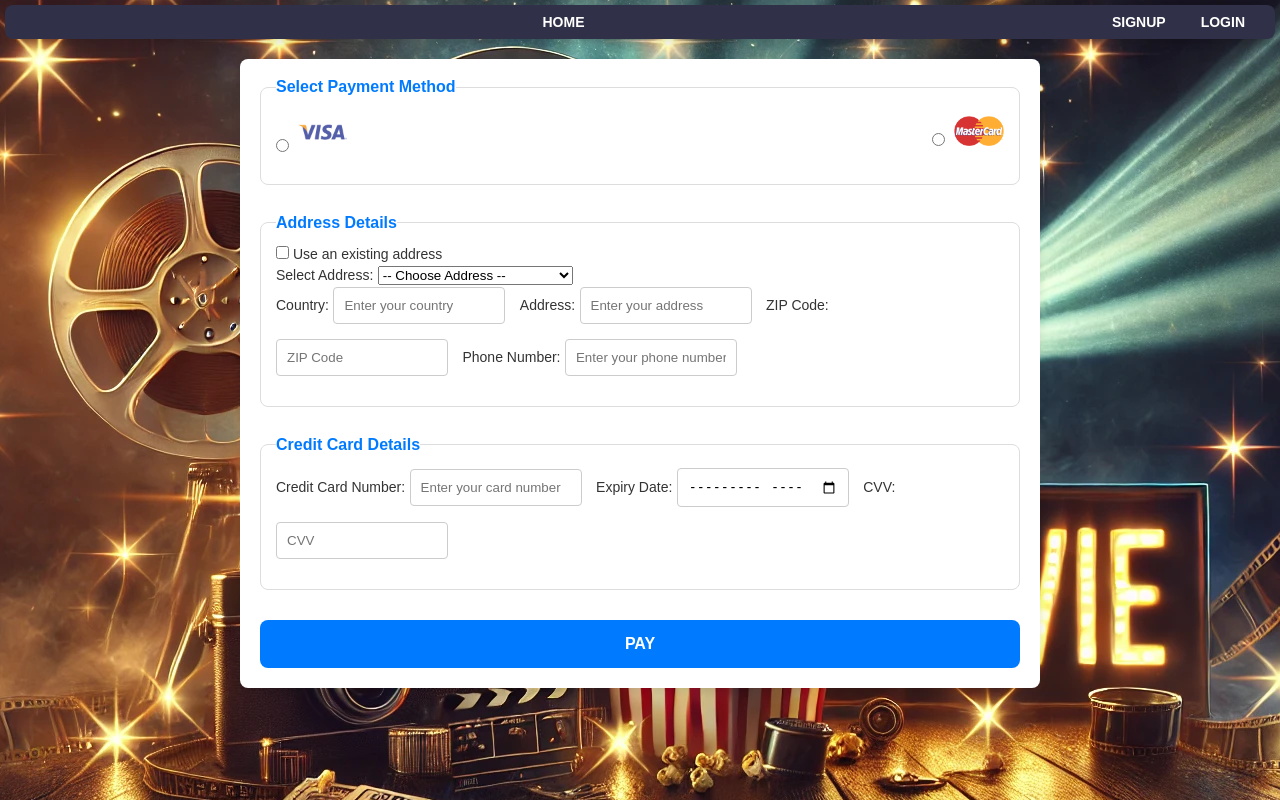
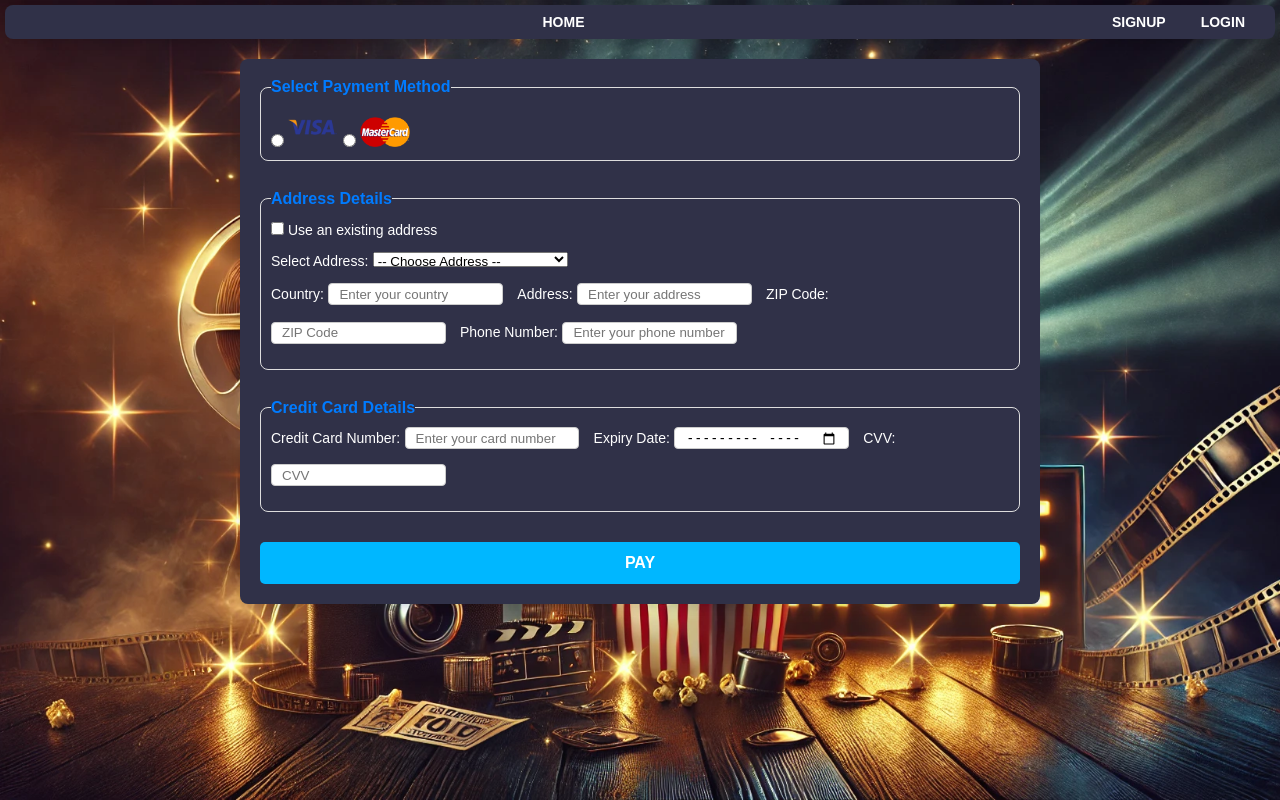
Before and after one commit to ammaster10s/Rent_a_Movie, a PHP site: page /Payment.php in a window 1280 px wide. Run offline with PHP 8.4, Linux system fonts and the light colour scheme.

Commit message:
fix style

```diff
--- a/Login.php
+++ b/Login.php
@@ -21,7 +21,6 @@
     ?>
 
     <!-- Login Form Section -->
-
         <div class="form-container">
             <form action="handle_request.php" method="post">
                 <h2 class="form-title">Login</h2>
--- a/Payment.php
+++ b/Payment.php
@@ -13,19 +13,17 @@
   include 'navigate.php';
    ?>
   <form action="process_payment.php" method="post" class="payment-form">
-    <!-- Payment Method -->
     <fieldset>
       <legend>Select Payment Method</legend>
-      <div class="payment-methods">
-        <label>
+
           <input type="radio" name="payment_method" value="visa" required />
-          <img src="img/visa.png" alt="Visa" />
-        </label>
-        <label>
+
+        <img src="img/visa.png" alt="Visa" />
+
           <input type="radio" name="payment_method" value="mastercard" />
+
           <img src="img/MasterCard.png" alt="Mastercard" />
-        </label>
-      </div>
+
     </fieldset>
 
     <!-- Address Selection -->
@@ -61,7 +59,7 @@
       <label for="credit_card_number">Credit Card Number:</label>
       <input type="text" id="credit_card_number" name="credit_card_number" placeholder="Enter your card number" required />
       <label for="expiry_date">Expiry Date:</label>
-      <input type="month" id="expiry_date" name="expiry_date" required />
+      <input type="month" id="expiry_date" name="expiry_date"  placeholder="mm/yy"  required />
       <label for="cvv">CVV:</label>
       <input type="text" id="cvv" name="cvv" placeholder="CVV" required />
     </fieldset>
--- a/Signup.php
+++ b/Signup.php
@@ -19,7 +19,7 @@
 
   <!-- Sign-Up Form Section -->
   <div class="signup">
-    <div class="container">
+
       <form action="handle_request.php" method="post">
         <h2>Sign Up</h2>
 
@@ -93,7 +93,7 @@
         <!-- Redirect to Login -->
         <p class='white'> Already have an account? <a href="Login.php">Click here!</a></p>
       </form>
-    </div>
+
   </div>
 
   <!-- Include Scripts (Optional for Dynamic Features) -->
--- a/style.css
+++ b/style.css
@@ -12,6 +12,7 @@
   color: #333;
   line-height: 1;
   padding: 5px;
+  background-size: cover;
 }
 
 .main-container {
@@ -560,11 +584,7 @@
   text-align: center;
 }
 
-.payment-form {
-  display: flex;
-  flex-direction: column;
-  gap: 15px;
-}
+
 
 .payment-methods {
   display: flex;
@@ -666,9 +686,12 @@
 
 /* Payment Form */
 .payment-form {
+  display: flex;
+  flex-direction: column;
+  gap: 15px;
   max-width: 800px;
   margin: 20px auto;
-  background-color: #ffffff;
+  background-color: #303148;
   padding: 20px;
   border-radius: 8px;
   box-shadow: 0 4px 8px rgba(0, 0, 0, 0.1);
@@ -677,25 +700,36 @@
 .payment-form h2 {
   margin-bottom: 15px;
   font-size: 20px;
-  color: #333;
+  color: #ffffff;
+}
+
+.payment-form select {
+  height: 15px;
+  margin-top: 10px;
+  margin-bottom: 15px;
 }
 
 .payment-form fieldset {
   border: 1px solid #ddd;
   border-radius: 8px;
   margin-bottom: 15px;
-  padding: 15px;
+  padding: 10px;
 }
 
 .payment-form legend {
   font-size: 16px;
   font-weight: bold;
-  color: #007BFF;
+  color: #007bff;
+}
+
+.payment-form input[type="radio"] {
+ margin: auto;
 }
 
 .payment-form label {
   font-size: 14px;
-  color: #333;
+  color: #ffffff;
+  margin-top: 5px;
   margin-bottom: 5px;
   display: inline-block;
 }
@@ -705,7 +739,7 @@
 .payment-form input[type="number"],
 .payment-form input[type="month"] {
   width: calc(25% - 10px);
-  /* For side-by-side input */
+  height: 20px;
   padding: 10px;
   margin-right: 10px;
   margin-bottom: 15px;
@@ -713,38 +747,10 @@
   border-radius: 4px;
 }
 
-.payment-form .pay-button {
-  width: 100%;
-  padding: 15px;
-  background-color: #007BFF;
-  color: #fff;
-  border: none;
-  border-radius: 8px;
-  font-size: 16px;
-  font-weight: bold;
-  cursor: pointer;
-}
-
-.payment-form .pay-button:hover {
-  background-color: #0056b3;
-}
-
-/* Payment Method */
-.payment-methods {
-  display: flex;
-  align-items: center;
-  gap: 20px;
-}
-
-.payment-methods img {
+.payment-form img {
   width: 50px;
   height: auto;
 }
-
-.payment-methods input {
-  margin-right: 5px;
-}
-
 
 /* Order Summary */
 .order-summary {
```
Also changed, not shown: other parts of style.css (+53 -15 lines), Mainpage.php (+10 -5 lines), Order.php (indentation only).
